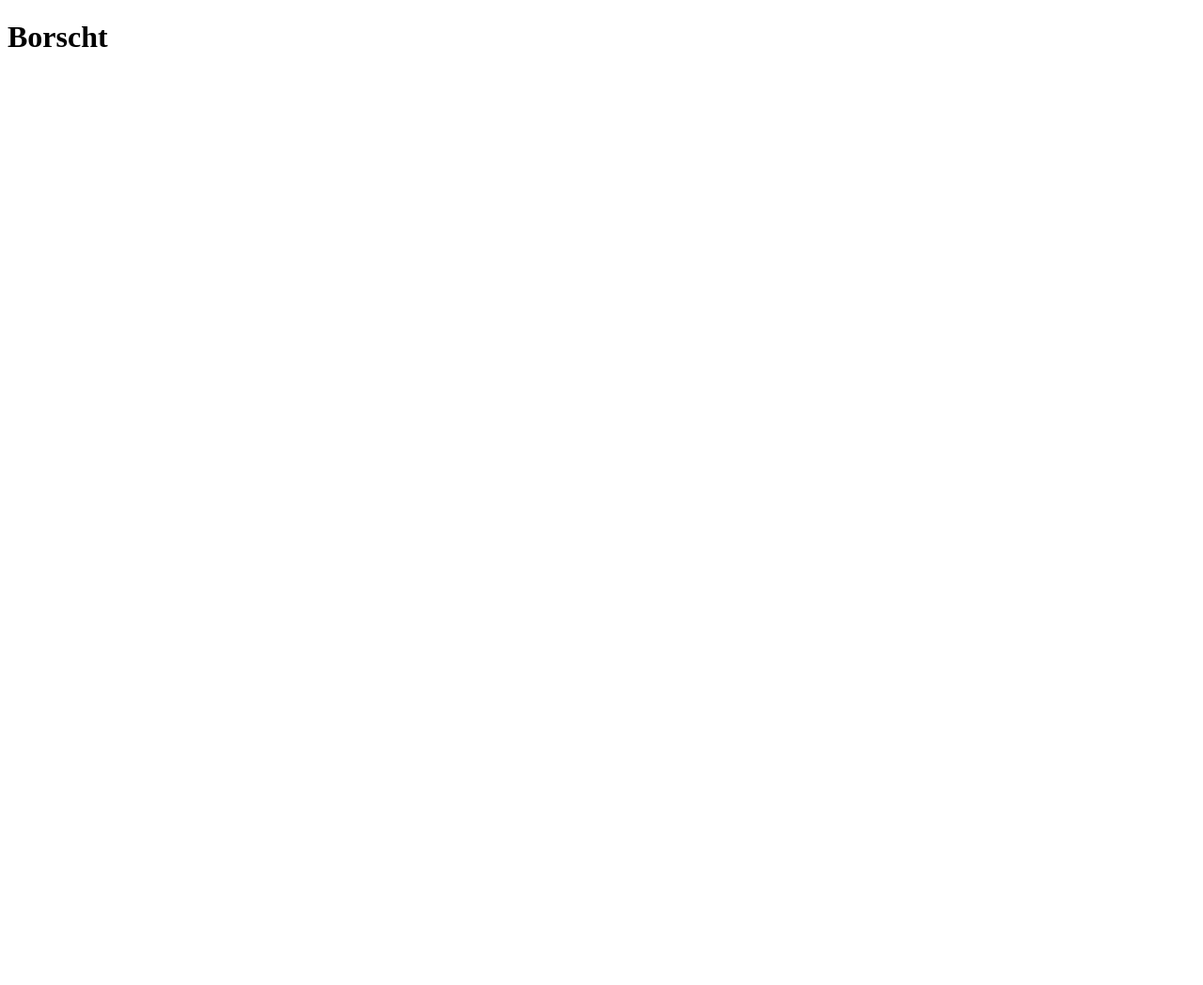
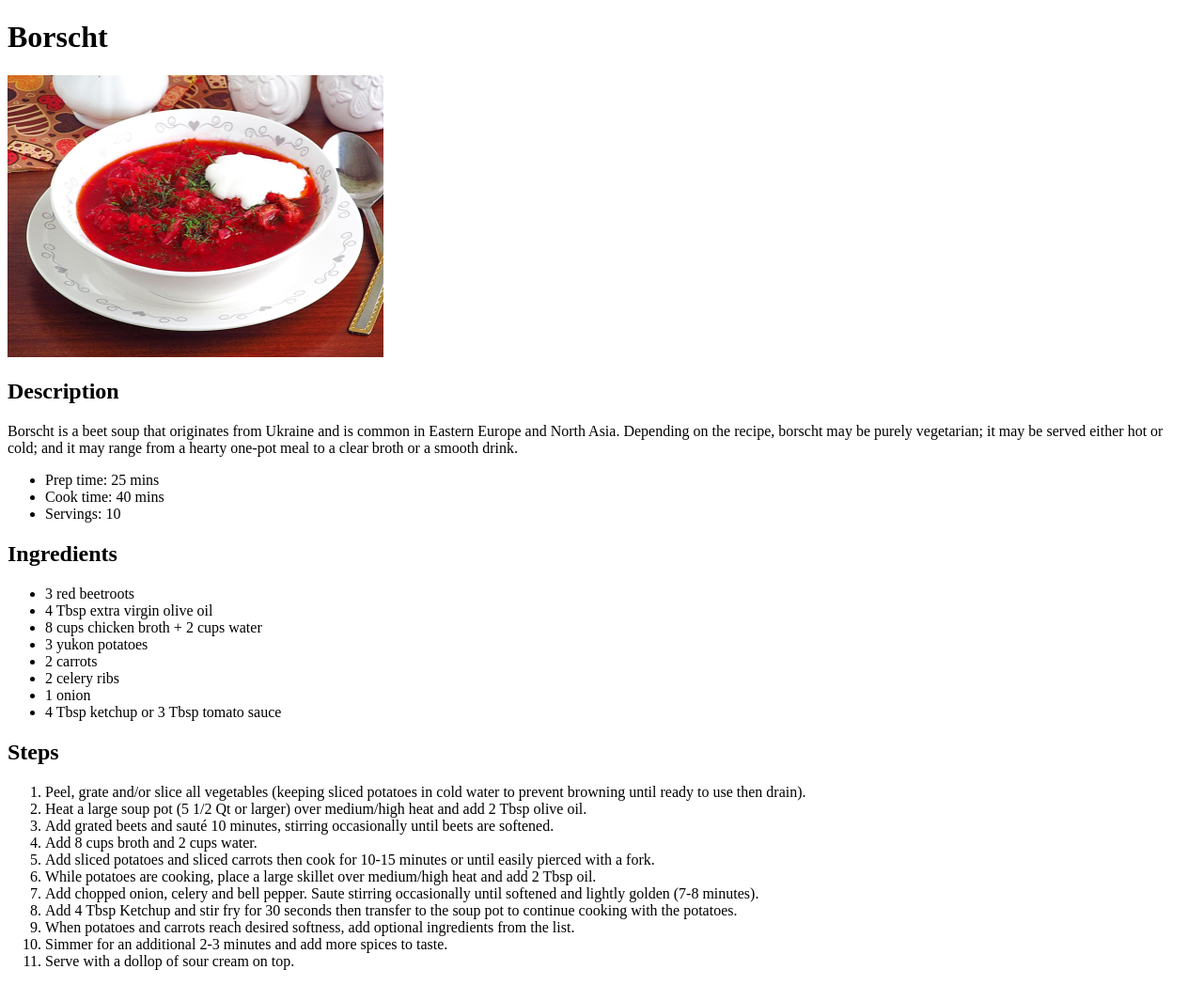
Before and after one commit to ciznot/odin-recipes, a plain HTML site: page recipes/borscht.html in a window 1280 px wide. Shown: the whole page at 94% size. Before the commit the page ends 800 px from the top, so only its background shows below. Drawn offline with Linux system fonts and the light colour scheme.

Commit message:
Finish markup of borscht.html page

```diff
--- a/recipes/borscht.html
+++ b/recipes/borscht.html
@@ -1,10 +1,56 @@
 <!DOCTYPE html>
 <html lang="en">
+
 <head>
     <meta charset="UTF-8">
     <title>Borscht</title>
 </head>
+
 <body>
     <h1>Borscht</h1>
+    <img src="../images/borscht.jpg" alt="A photo of borscht" width="400">
+    <h2>Description</h2>
+    <p>Borscht is a beet soup that originates from Ukraine and is common in Eastern Europe and North Asia. Depending on the recipe, borscht may be purely vegetarian; it may be served either hot or cold; and it may range from a hearty one-pot meal to a clear broth or a smooth drink.</p>
+    <ul>
+        <li>Prep time: 25 mins</li>
+        <li>Cook time: 40 mins</li>
+        <li>Servings: 10
+        </li>
+    </ul>
+    <h2>Ingredients</h2>
+    <ul>
+        <li>3 red beetroots</li>
+        <li>4 Tbsp extra virgin olive oil</li>
+        <li>8 cups chicken broth + 2 cups water</li>
+        <li>3 yukon potatoes</li>
+        <li>2 carrots</li>
+        <li>2 celery ribs</li>
+        <li>1 onion</li>
+        <li>4 Tbsp ketchup or 3 Tbsp tomato sauce</li>
+    </ul>
+    <h2>Steps</h2>
+    <ol>
+        <li>Peel, grate and/or slice all vegetables (keeping sliced potatoes in cold water to prevent browning until ready to use then drain).</li>
+        <li>Heat a large soup pot (5 1/2 Qt or larger) over medium/high heat and add 2 Tbsp olive oil.</li>
+        <li>Add grated beets and sauté 10 minutes, stirring occasionally until beets are softened.
+        </li>
+        <li>Add 8 cups broth and 2 cups water.
+        </li>
+        <li>Add sliced potatoes and sliced carrots then cook for 10-15 minutes or until easily pierced with a fork.
+        </li>
+        <li>While potatoes are cooking, place a large skillet over medium/high heat and add 2 Tbsp oil.
+        </li>
+        <li>Add chopped onion, celery and bell pepper. Saute stirring occasionally until softened and lightly golden (7-8 minutes).
+        </li>
+        <li>Add 4 Tbsp Ketchup and stir fry for 30 seconds then transfer to the soup pot to continue cooking with the potatoes.
+        </li>
+        <li>When potatoes and carrots reach desired softness, add optional ingredients from the list.
+        </li>
+        <li>Simmer for an additional 2-3 minutes and add more spices to taste.
+        </li>
+        <li>Serve with a dollop of sour cream on top.
+        </li>
+    </ol>
 </body>
+
 </html>
```
Also changed, not shown: index.html (+8 -0 lines), images/apple_pie.jpg (added), images/borscht.jpg (added), images/vareniki.jpg (added), recipes/apple_pie.html (added), recipes/vareniki.html (added).
